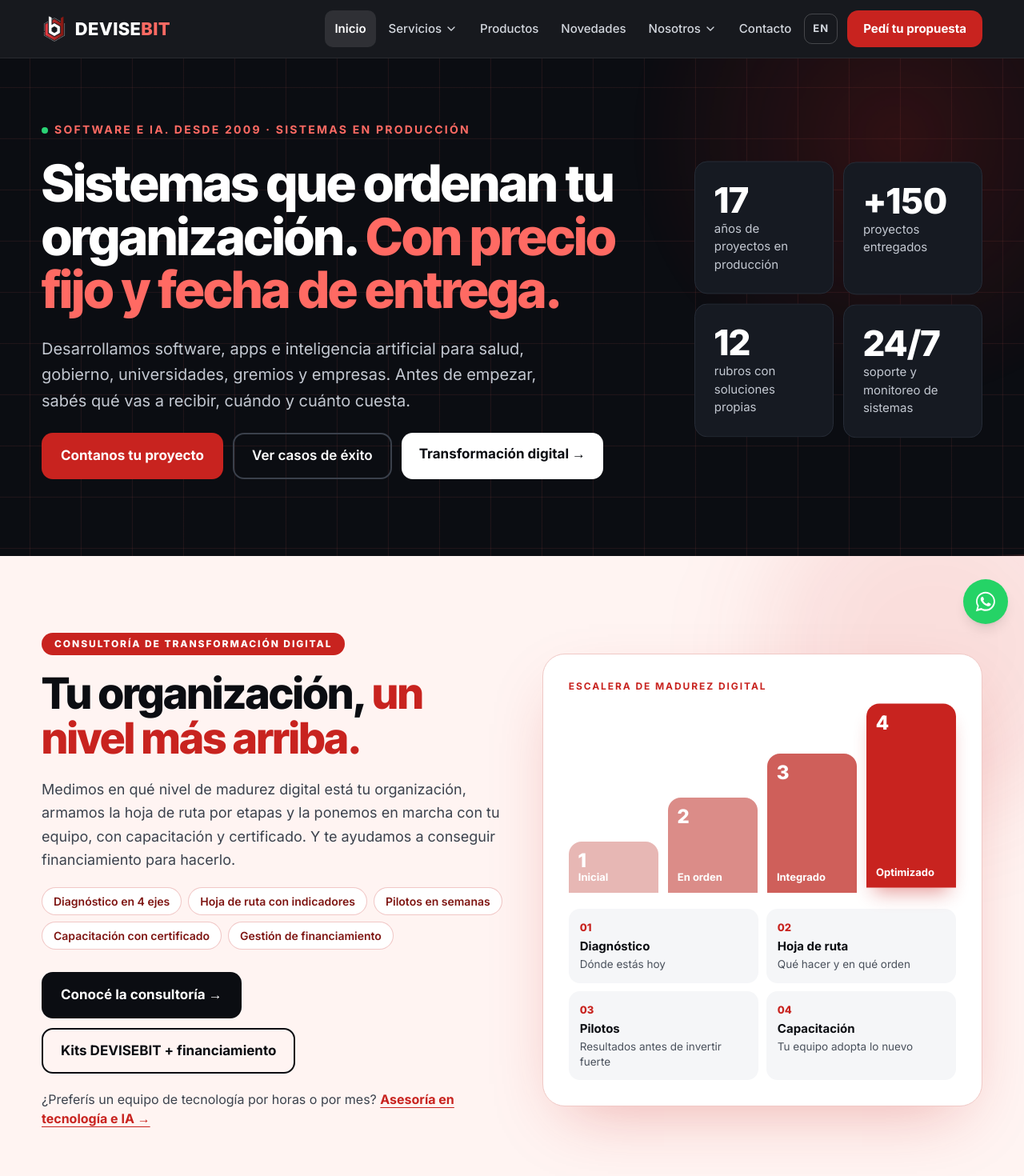
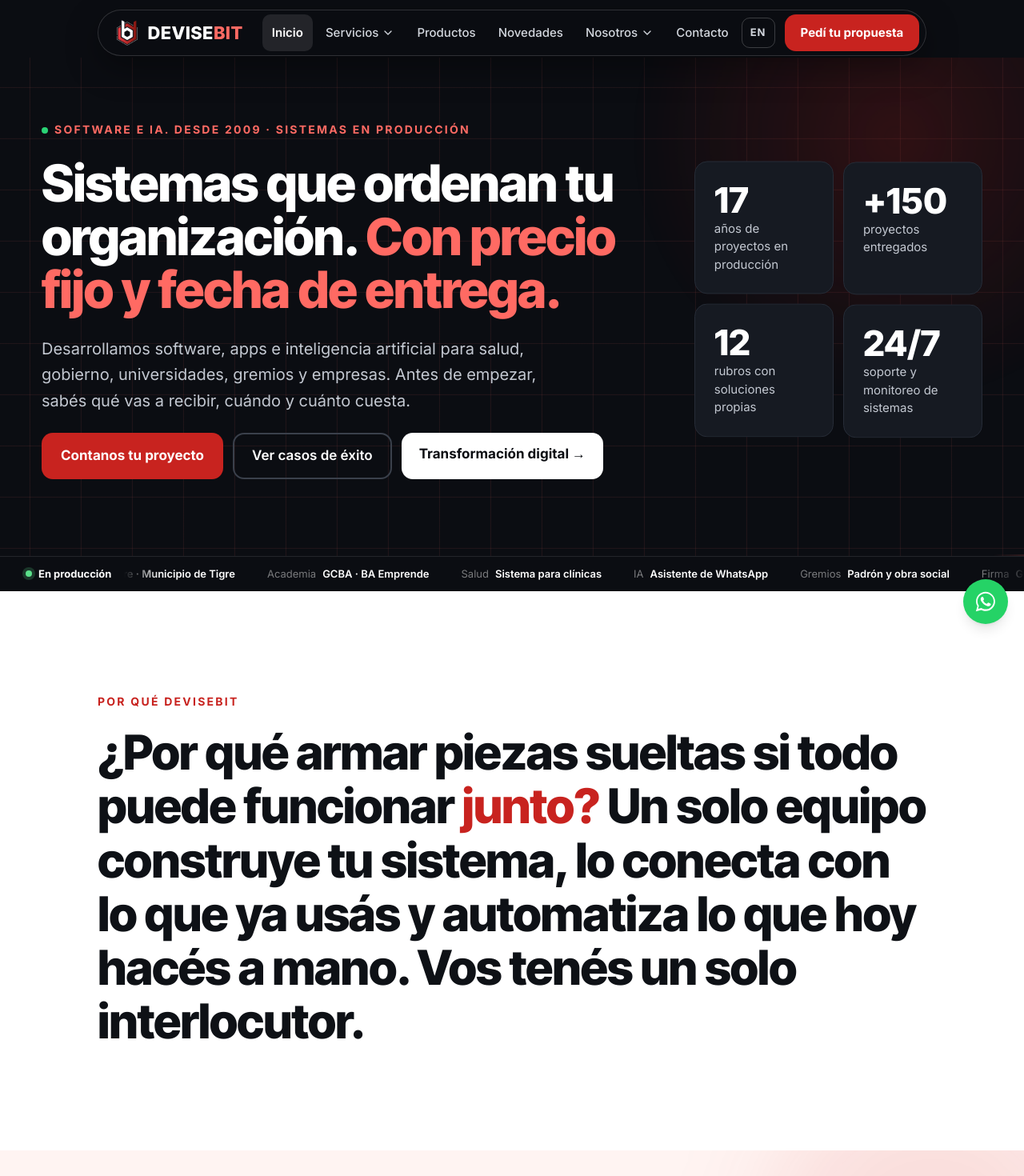
Before and after one commit to jammiranda/julio-miranda-web, a Next.js app: page / in a window 1280 px wide. Shown: the top 1470 px of the page at 80% size. Built offline with nearby package versions, Linux system fonts and the light colour scheme; a web font is replaced by a local one.

Commit message:
Preview de estilo: menú píldora, cinta de proyectos en producción y frase grande con palabra resaltada
Co-Authored-By: Claude Sonnet 5.5 <noreply@anthropic.com>
Claude-Session: https://claude.ai/code/session_01JmMyMvH4BJVVWfNSjb5RVC

```diff
--- a/app/globals.css
+++ b/app/globals.css
@@ -211,3 +211,10 @@ input:focus-visible,select:focus-visible,textarea:focus-visible{outline:2px soli
 @keyframes kitpanel { from { opacity: 0; transform: translateY(14px) } to { opacity: 1; transform: none } }
 @keyframes kitchip { from { opacity: 0; transform: translateY(10px) scale(.96) } to { opacity: 1; transform: none } }
 @media (prefers-reduced-motion: reduce) { .kit-panel, .kit-chip { animation: none } }
+
+/* ===== Estilo preview: cinta de proyectos y menú píldora ===== */
+@keyframes cinta-corre { from { transform: translateX(0) } to { transform: translateX(-50%) } }
+.cinta-carril { flex: 1; min-width: 0; -webkit-mask-image: linear-gradient(90deg, transparent, #000 4%, #000 96%, transparent); mask-image: linear-gradient(90deg, transparent, #000 4%, #000 96%, transparent); }
+.cinta-pista { width: max-content; animation: cinta-corre 42s linear infinite; }
+.cinta:hover .cinta-pista { animation-play-state: paused; }
+@media (prefers-reduced-motion: reduce) { .cinta-pista { animation: none; } }
--- a/app/page.tsx
+++ b/app/page.tsx
@@ -7,6 +7,8 @@ import Integracion from "@/components/integracion"
 import EscaleraMadurez from "@/components/escalera-madurez"
 import { SOLUCIONES, WHATSAPP, ACADEMIA } from "@/lib/marca"
 import YoutubeUltimos from "@/components/youtube-ultimos"
+import CintaProyectos from "@/components/cinta-proyectos"
+import FraseGrande from "@/components/frase-grande"
 
 const STATS = [
   { n: "17", c: 17, pre: "", l: "años de proyectos en producción" },
@@ -82,6 +84,8 @@ export default function HomePage() {
           <div className="db-scan"><i /></div>
         </section>
 
+        <CintaProyectos etiqueta="En producción" items={[["Academia", "Comunidad USL"], ["App", "Soy Tigre · Municipio de Tigre"], ["Academia", "GCBA · BA Emprende"], ["Salud", "Sistema para clínicas"], ["IA", "Asistente de WhatsApp"], ["Gremios", "Padrón y obra social"], ["Firma", "Gestor documental"], ["Datos", "Tableros de control"]]} />
+        <FraseGrande kicker="Por qué DEVISEBIT" texto="¿Por qué armar piezas sueltas si todo puede funcionar [junto]? Un solo equipo construye tu sistema, lo conecta con lo que ya usás y automatiza lo que hoy hacés a mano. Vos tenés un solo interlocutor." />
         {/* Transformación digital (destacado, claro para cortar el ritmo oscuro) */}
         <section id="transformacion" className="relative overflow-hidden bg-[#FFF4F2]">
           <div aria-hidden="true" className="absolute -right-24 -top-24 w-[420px] h-[420px] rounded-full bg-[#C8231F]/10 blur-3xl pointer-events-none" />
--- /dev/null
+++ b/components/cinta-proyectos.tsx
@@ -0,0 +1,23 @@
+/** Cinta horizontal que corre sola (solo CSS). Estilo "Currently building" de Synflow, con proyectos y soluciones reales. */
+export default function CintaProyectos({ etiqueta, items, oscura = true }: { etiqueta: string; items: [string, string][]; oscura?: boolean }) {
+  const fila = (k: string) => (
+    <ul key={k} aria-hidden={k === "b" ? "true" : undefined} className="cinta-fila m-0 p-0 list-none flex shrink-0 items-center gap-10 pr-10">
+      {items.map(([tipo, nombre]) => (
+        <li key={tipo + nombre} className="flex items-center gap-2 whitespace-nowrap text-[13px]">
+          <span className={oscura ? "text-white/45" : "text-[#6B7280]"}>{tipo}</span>
+          <strong className={oscura ? "text-white font-semibold" : "text-[#0E1116] font-semibold"}>{nombre}</strong>
+        </li>
+      ))}
+    </ul>
+  )
+  return (
+    <div className={"cinta flex items-center overflow-hidden border-t " + (oscura ? "border-white/10 bg-[#0B0D12] text-white" : "border-black/10 bg-white text-[#0E1116]")} role="region" aria-label={etiqueta}>
+      <span className={"relative z-10 flex items-center gap-2 pl-4 md:pl-8 pr-4 py-3 text-[13px] font-bold shrink-0 " + (oscura ? "bg-[#0B0D12]" : "bg-white")}>
+        <span className="w-2 h-2 rounded-full bg-[#5BE08A] shadow-[0_0_0_4px_rgba(91,224,138,.2)]" />{etiqueta}
+      </span>
+      <div className="cinta-carril flex overflow-hidden">
+        <div className="cinta-pista flex">{fila("a")}{fila("b")}</div>
+      </div>
+    </div>
+  )
+}
--- /dev/null
+++ b/components/frase-grande.tsx
@@ -0,0 +1,47 @@
+"use client"
+import { useEffect, useRef, useState } from "react"
+
+/**
+ * Frase enorme que se va "encendiendo" palabra por palabra mientras se baja la página.
+ * Las palabras entre [corchetes] se pintan con el color de acento. Sin movimiento si se prefiere reducir animaciones.
+ */
+export default function FraseGrande({ texto, kicker, acento = "#C8231F", base = "#0E1116", apagado = "#CDD1D8", fondo = "#FFFFFF" }: { texto: string; kicker?: string; acento?: string; base?: string; apagado?: string; fondo?: string }) {
+  const palabras = texto.split(/\s+/).map((p) => ({ t: p.replace(/[\[\]]/g, ""), a: p.includes("[") || p.includes("]") }))
+  const ref = useRef<HTMLElement | null>(null)
+  const [prog, setProg] = useState(0)
+
+  useEffect(() => {
+    if (window.matchMedia("(prefers-reduced-motion: reduce)").matches) { setProg(1); return }
+    let raf = 0
+    const calc = () => {
+      raf = 0
+      const el = ref.current
+      if (!el) return
+      const r = el.getBoundingClientRect()
+      const alto = window.innerHeight
+      // empieza cuando el bloque entra por abajo y termina cuando su centro llega al 40% de la pantalla
+      const p = (alto * 0.85 - r.top) / (r.height + alto * 0.25)
+      setProg(Math.max(0, Math.min(1, p)))
+    }
+    const on = () => { if (!raf) raf = requestAnimationFrame(calc) }
+    calc()
+    window.addEventListener("scroll", on, { passive: true })
+    window.addEventListener("resize", on)
+    return () => { window.removeEventListener("scroll", on); window.removeEventListener("resize", on); if (raf) cancelAnimationFrame(raf) }
+  }, [])
+
+  const n = palabras.length
+  return (
+    <section ref={ref} style={{ background: fondo }} className="py-20 md:py-32">
+      <div className="max-w-[1100px] mx-auto px-4 md:px-8">
+        {kicker && <p className="m-0 mb-5 text-sm font-bold uppercase tracking-[0.16em]" style={{ color: acento }}>{kicker}</p>}
+        <p className="m-0 font-tight text-[32px] sm:text-[44px] md:text-[60px] leading-[1.12] font-extrabold tracking-[-0.02em]">
+          {palabras.map((w, i) => {
+            const on = prog * 1.15 >= (i + 1) / n
+            return <span key={i} style={{ color: on ? (w.a ? acento : base) : apagado, transition: "color .35s ease" }}>{w.t}{" "}</span>
+          })}
+        </p>
+      </div>
+    </section>
+  )
+}
--- a/components/header.tsx
+++ b/components/header.tsx
@@ -61,6 +61,7 @@ export default function Header({ lang = "es" }: { lang?: Lang } = {}) {
   const SERV = en ? EN.servicios : SERVICIOS
   const NOS = en ? EN.nosotros : NOSOTROS
   const [open, setOpen] = useState(false)
+  const [arriba, setArriba] = useState(true)
   const [drop, setDrop] = useState<string | null>(null)
   const timer = useRef<ReturnType<typeof setTimeout> | null>(null)
   const navRef = useRef<HTMLElement | null>(null)
@@ -77,6 +78,11 @@ export default function Header({ lang = "es" }: { lang?: Lang } = {}) {
   }, [])
 
   useEffect(() => { setOpen(false); setDrop(null) }, [pathname])
+  useEffect(() => {
+    const f = () => setArriba(window.scrollY < 8)
+    f(); window.addEventListener("scroll", f, { passive: true })
+    return () => window.removeEventListener("scroll", f)
+  }, [])
 
   const isActive = (href: string) => en ? (href === "/en" ? pathname === "/en" : pathname.startsWith(href)) : (href === "/" ? pathname === "/" : href === "/servicios" ? ["/servicios", "/transformacion-digital", "/asesoria"].some((p) => pathname.startsWith(p)) : href === "/nosotros" ? ["/nosotros", "/casos-de-exito", "/alianzas-estrategicas", "/trabaja-con-nosotros"].some((p) => pathname.startsWith(p)) : pathname.startsWith(href))
   const linkCls = (href: string) =>
@@ -86,8 +92,8 @@ export default function Header({ lang = "es" }: { lang?: Lang } = {}) {
   return (
     <>
     <DbMotion />
-    <header className="fixed top-0 inset-x-0 z-50 bg-[#0B0D12]/95 backdrop-blur border-b border-white/10">
-      <div className="max-w-[1240px] mx-auto px-4 md:px-8 h-[72px] flex items-center gap-4 xl:gap-6">
+    <header className={"fixed top-0 inset-x-0 z-50 bg-[#0B0D12]/95 backdrop-blur border-b border-white/10 lg:top-0 lg:pt-3 lg:h-[72px] lg:backdrop-blur-none lg:border-0 lg:pointer-events-none transition-colors " + (arriba ? "lg:bg-[#0B0D12]" : "lg:bg-transparent")}>
+      <div className="max-w-[1240px] mx-auto px-4 md:px-8 h-[72px] flex items-center gap-4 xl:gap-6 lg:h-[58px] lg:w-fit lg:max-w-[calc(100vw-24px)] lg:rounded-full lg:border lg:border-white/15 lg:bg-[#0B0D12]/85 lg:backdrop-blur-xl lg:shadow-[0_14px_40px_rgba(0,0,0,.35)] lg:pl-5 lg:pr-2 lg:pointer-events-auto">
         <Link href={homeHref} className="flex items-center gap-2.5 text-white shrink-0" aria-label={L.home}>
           <Image src="/images/devisebit-icon-transparent.png" alt="" width={32} height={32} className="w-8 h-8" />
           <span className="font-tight font-extrabold text-[22px] tracking-[0.04em]">DEVISE<span className="text-[#FF6A63]">BIT</span></span>
```
